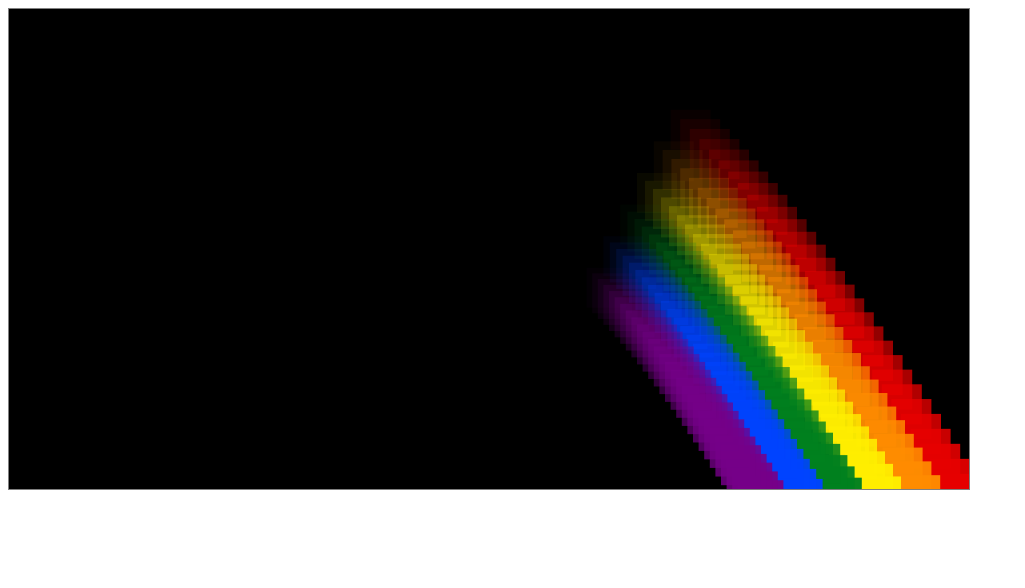
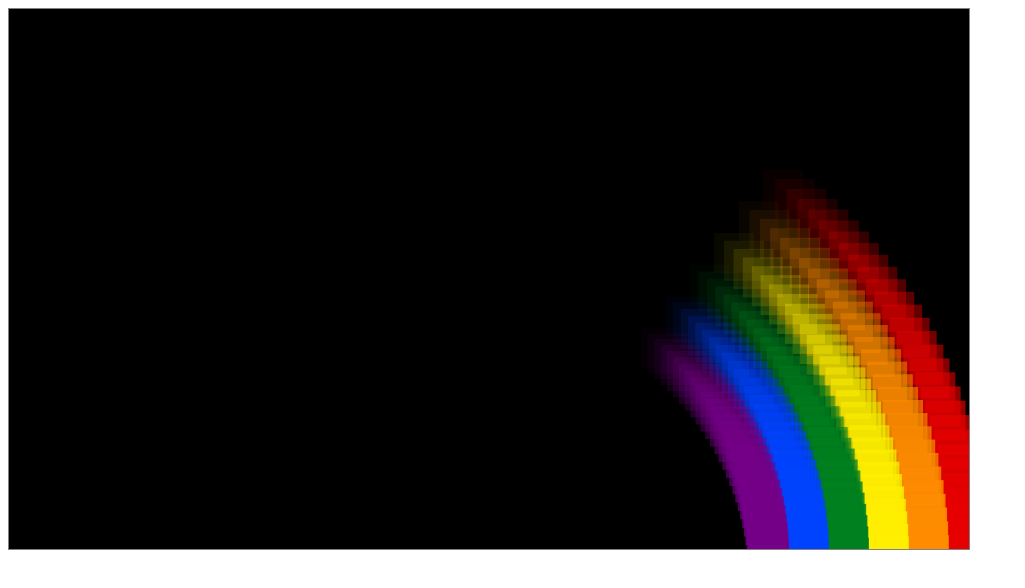
Before and after one commit to eniallator/pride-rainbow-animation, a plain HTML site: page index.html in a window 1280 px wide. Shown: the whole page, without its empty margins (0-1025 px from the left). Drawn offline with Linux system fonts and the light colour scheme.

Commit message:
Made the semi-circle look a lot better

```diff
--- a/index.html
+++ b/index.html
@@ -7,7 +7,7 @@
 </head>
 
 <body>
-    <canvas id="canvas" width="960" height="480"></canvas>
+    <canvas id="canvas" width="960" height="540"></canvas>
     <script src="index.js"></script>
 </body>
 
--- a/index.js
+++ b/index.js
@@ -20,14 +20,11 @@ function run() {
     ctx.fillStyle = 'black'
 
     for (let i in colours) {
-        // const width = canvas.width / colours.length
-        // ctx.fillRect(i * width, 0, width, canvas.height)
         const offset = i * 40
-        const width = canvas.width - offset * 2
-        const height = canvas.height - offset
+        const radius = Math.min(canvas.width / 2, canvas.height) - offset
 
-        const x = offset + ((frame % points) / points) * width
-        const y = canvas.height - height * Math.sin(((frame % points) / points) * Math.PI)
+        const x = canvas.width / 2 - radius * Math.cos(((frame % points) / points) * Math.PI)
+        const y = canvas.height - radius * Math.sin(((frame % points) / points) * Math.PI)
         colours[i].trail.unshift([x, y])
 
         while (colours[i].trail.length > colours[i].trailLength) colours[i].trail.pop()
@@ -38,6 +35,7 @@ function run() {
             ctx.globalAlpha = 1 - j / colours[i].trailLength
             ctx.fillRect(pos[0] - 20, pos[1], 40, 40)
         }
+
         ctx.globalAlpha = 1
     }
 
```
